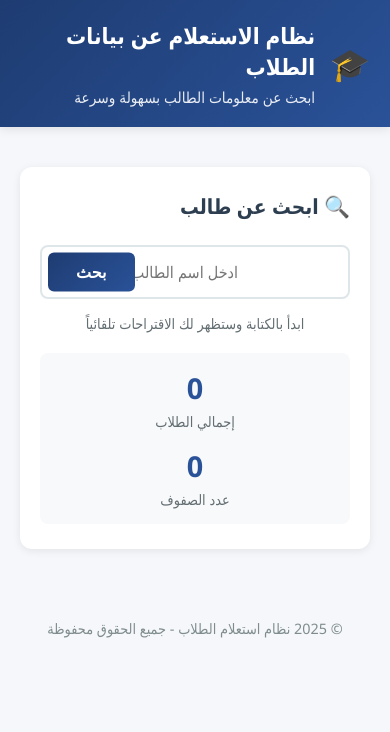
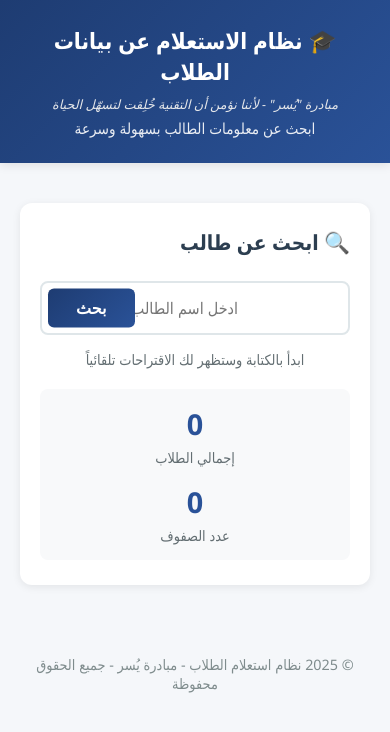
Before and after one commit to youssefsafwat1223-spec/---, a plain HTML site: page index.html in a window 390 px wide. Drawn offline with Linux system fonts and the light colour scheme; no server answers.

```diff
--- a/index.html
+++ b/index.html
@@ -21,7 +21,7 @@
         .header-bar {
             background: linear-gradient(135deg, #1e3c72 0%, #2a5298 100%);
             color: white;
-            padding: 20px 0;
+            padding: 25px 0;
             box-shadow: 0 2px 10px rgba(0,0,0,0.1);
         }
 
@@ -31,20 +31,40 @@
             padding: 0 20px;
             display: flex;
             align-items: center;
-            gap: 15px;
+            gap: 20px;
+            flex-wrap: wrap;
         }
 
-        .logo {
-            font-size: 2rem;
+        .logo-image {
+            width: 70px;
+            height: 70px;
+            object-fit: contain;
+            filter: drop-shadow(0 4px 8px rgba(0,0,0,0.2));
+            background: white;
+            padding: 8px;
+            border-radius: 12px;
         }
 
-        .header-text h1 {
+        .header-text-group {
+            flex: 1;
+        }
+
+        .header-text-group h1 {
             font-size: 1.8rem;
             font-weight: 600;
+            margin-bottom: 8px;
+        }
+
+        .header-motto {
+            font-size: 0.9rem;
+            opacity: 0.95;
+            font-weight: 500;
+            font-style: italic;
+            color: #f0f0f0;
             margin-bottom: 5px;
         }
 
-        .header-text p {
+        .header-text-group p.subtitle {
             font-size: 0.95rem;
             opacity: 0.9;
         }
@@ -363,8 +383,26 @@
         }
 
         @media (max-width: 768px) {
-            .header-text h1 {
+            .header-content {
+                flex-direction: column;
+                text-align: center;
+            }
+
+            .logo-image {
+                width: 60px;
+                height: 60px;
+            }
+
+            .header-text-group {
+                text-align: center;
+            }
+
+            .header-text-group h1 {
                 font-size: 1.4rem;
+            }
+
+            .header-motto {
+                font-size: 0.8rem;
             }
 
             .search-section {
@@ -390,10 +428,11 @@
 <body>
     <div class="header-bar">
         <div class="header-content">
-            <div class="logo">🎓</div>
-            <div class="header-text">
-                <h1>نظام الاستعلام عن بيانات الطلاب</h1>
-                <p>ابحث عن معلومات الطالب بسهولة وسرعة</p>
+            <img src="logo.png" alt="شعار يُسر" class="logo-image" onerror="this.style.display='none'">
+            <div class="header-text-group">
+                <h1>🎓 نظام الاستعلام عن بيانات الطلاب</h1>
+                <p class="header-motto">مبادرة "يُسر" - لأننا نؤمن أن التقنية خُلِقت لتسهّل الحياة</p>
+                <p class="subtitle">ابحث عن معلومات الطالب بسهولة وسرعة</p>
             </div>
         </div>
     </div>
@@ -454,7 +493,7 @@
     </div>
 
     <div class="footer">
-        © 2025 نظام استعلام الطلاب - جميع الحقوق محفوظة
+        © 2025 نظام استعلام الطلاب - مبادرة يُسر - جميع الحقوق محفوظة
     </div>
 
     <script>
@@ -624,20 +663,16 @@
                 card.className = 'result-card';
                 card.innerHTML = `
                     <div class="student-header">
-                        <div class="student-name">${student['اسم الطالب'] || 'غير متوفر'}</div>
-                        <div class="student-id-badge">رقم ${student['رقم الطالب'] || 'غير متوفر'}</div>
+                        <div class="student-name">${student['اسم الطالبة'] || student['اسم الطالب'] || 'غير متوفر'}</div>
+                        <div class="student-id-badge">رقم ${student['رقم الطالبة'] || 'غير متوفر'}</div>
                     </div>
                     <div class="info-grid">
                         <div class="info-item">
-                            <span class="info-label">الصف الدراسي</span>
+                            <span class="info-label">الصف</span>
                             <span class="info-value">${student['الصف'] || 'غير متوفر'}</span>
                         </div>
                         <div class="info-item">
-                            <span class="info-label">رقم الصف</span>
-                            <span class="info-value">${student['رقم الصف'] || 'غير متوفر'}</span>
-                        </div>
-                        <div class="info-item">
-                            <span class="info-label">الفصل الدراسي</span>
+                            <span class="info-label">الفصل</span>
                             <span class="info-value">${student['الفصل'] || 'غير متوفر'}</span>
                         </div>
                         <div class="info-item">
```
